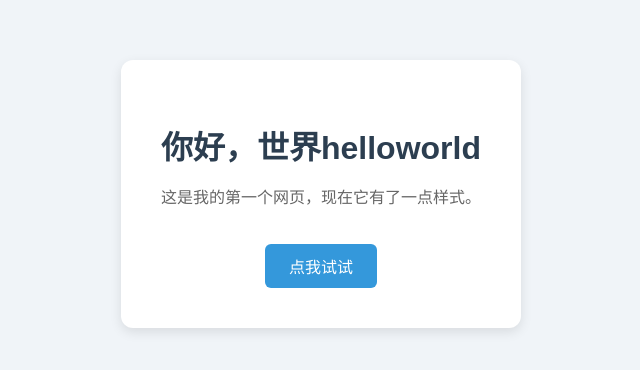
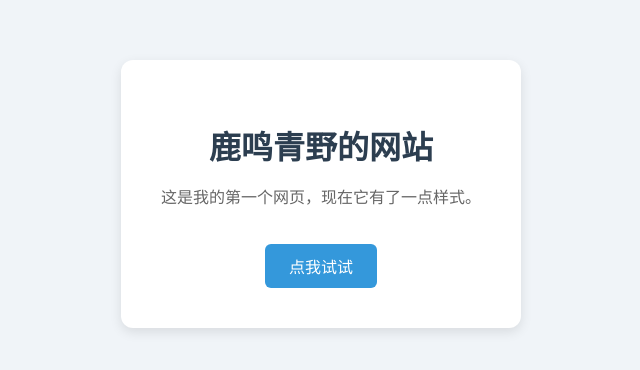
Before and after one commit to starer-code/zero-to-tech, a plain HTML site: page index.html in a window 1280 px wide. Shown: the part 206-576 px from the top of the page, without its empty margins (319-959 px from the left). Drawn offline with Linux system fonts and the light colour scheme.

Commit message:
修改内容

```diff
--- a/index.html
+++ b/index.html
@@ -7,7 +7,7 @@
   </head>
   <body>
     <div class="card">
-      <h1>你好，世界helloworld</h1>
+      <h1>鹿鸣青野的网站</h1>
       <p id="msg">这是我的第一个网页，现在它有了一点样式。</p>
       <button onclick="changeText()">点我试试</button>
     </div>
```
